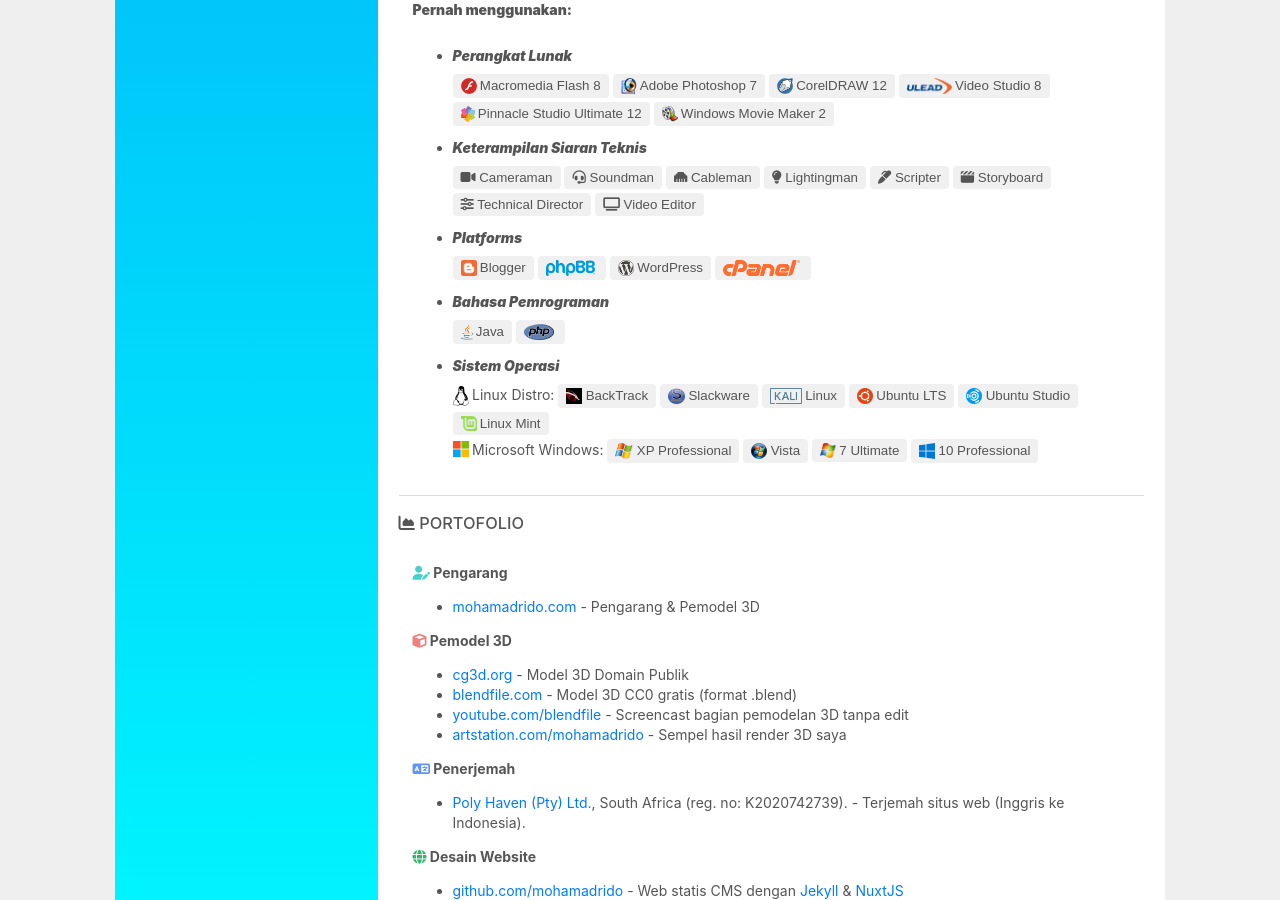
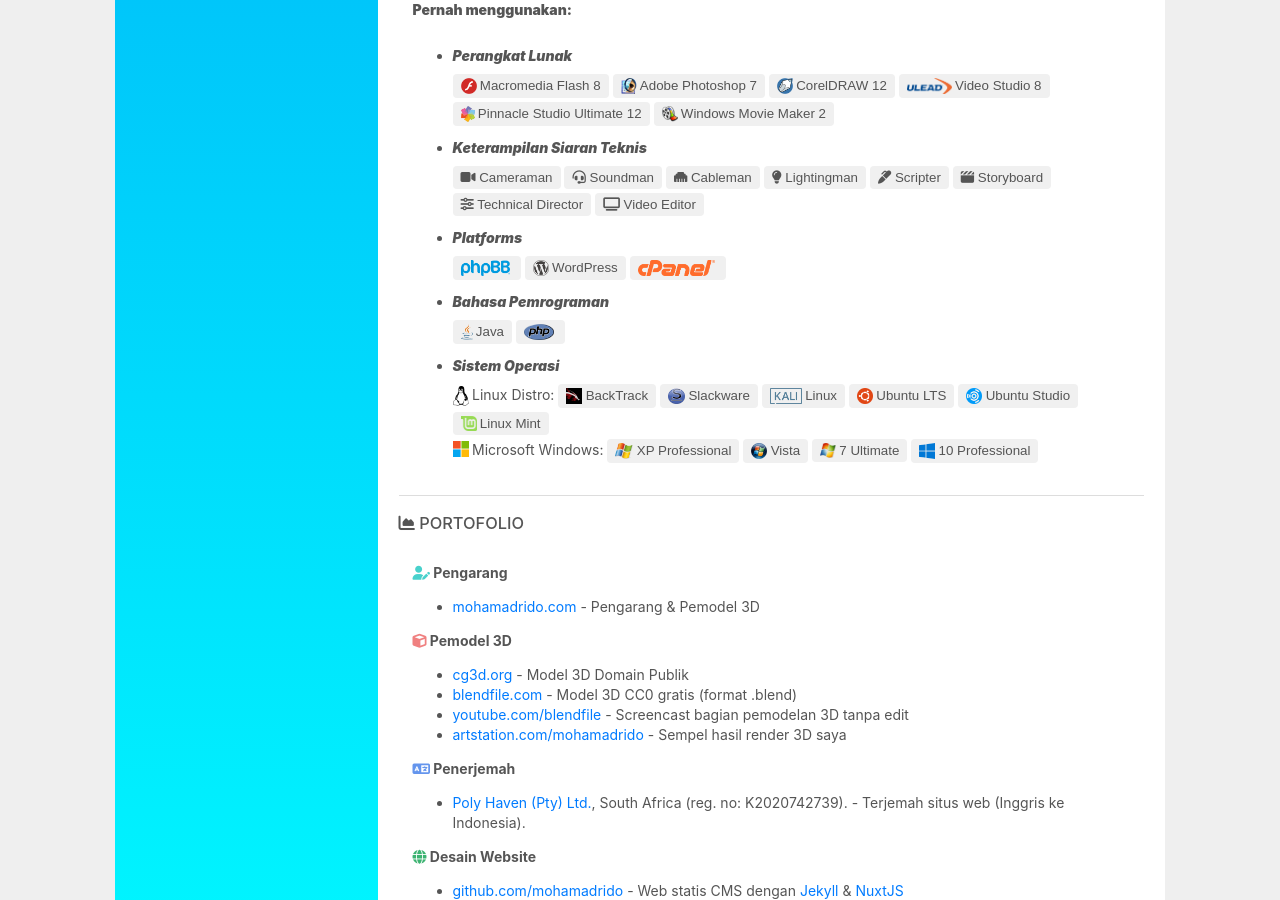
Before and after one commit to j5sacolasembalagens-pixel/xkhujztrbowverbtqv9mmmgnutuqjjakzdfafbwww, a Jekyll site: the page built from id.html, in a window 1280 px wide and 900 px high, scrolled down 1518 px. Built offline with Jekyll 4.4.1, drawn with Linux system fonts in a browser that asks for light colours; nearby versions of some CDN libraries.

Commit message:
Update id.html

```diff
--- a/id.html
+++ b/id.html
@@ -114,7 +114,7 @@
     <li class="li"><i>Keterampilan Siaran Teknis</i></li>
       <button class="link" onclick=camera_link();><a title='Cameraman' onclick="location.href='' target="_blank"><i class="fa-solid fa-video"></i> Cameraman</a></button> <button class="link" onclick=sound_link();><a title='Soundman' onclick="location.href='' target="_blank"><i class="fa-solid fa-headset"></i> Soundman</a></button> <button class="link" onclick=cable_link();><a title='Cableman' onclick="location.href='' target="_blank"><i class="fa-solid fa-ethernet"></i> Cableman</a></button> <button class="link" onclick=light_link();><a title='Lightingman' onclick="location.href='' target="_blank"><i class="fa-solid fa-lightbulb"></i> Lightingman</a></button> <button class="link" onclick=script_link();><a title='Scripter' onclick="location.href='' target="_blank"><i class="fa-solid fa-marker"></i> Scripter</a></button> <button class="link" onclick=story_link();><a title='Storyboard' onclick="location.href='' target="_blank"><i class="fa-solid fa-clapperboard"></i> Storyboard</a></button> <button class="link" onclick=td_link();><a title='Technical Director' onclick="location.href='' target="_blank"><i class="fa-solid fa-sliders"></i> Technical Director</a></button> <button class="link" onclick=ve_link();><a title='Video Editor' onclick="location.href='' target="_blank"><i class="fa-solid fa-tv"></i> Video Editor</a></button>
     <li class="li"><i>Platforms</i></li>
-      <button class="link" onclick=blogger_link();><a title='Blogger' onclick="location.href='' target="_blank"><img src="/blogger.png" class="icon">Blogger</a></button> <button class="link" onclick=phpbb_link();><a title='phpBB' onclick="location.href='' target="_blank"><img src="/phpbb.png" style="width: 49px;height:16px;vertical-align:text-top;margin-right:.25em;"></a></button> <button class="link" onclick=wordpress_link();><a title='WordPress' onclick="location.href='' target="_blank"><img src="/wp.png" class="icon">WordPress</a></button> <button class="link" onclick=cpanel_link();><a title='cPanel' onclick="location.href='' target="_blank"><img src="/cpanel.png" style="width: 77px;height:16px;vertical-align:text-top;margin-right:.25em;"></a></button>
+      <button class="link" onclick=phpbb_link();><a title='phpBB' onclick="location.href='' target="_blank"><img src="/phpbb.png" style="width: 49px;height:16px;vertical-align:text-top;margin-right:.25em;"></a></button> <button class="link" onclick=wordpress_link();><a title='WordPress' onclick="location.href='' target="_blank"><img src="/wp.png" class="icon">WordPress</a></button> <button class="link" onclick=cpanel_link();><a title='cPanel' onclick="location.href='' target="_blank"><img src="/cpanel.png" style="width: 77px;height:16px;vertical-align:text-top;margin-right:.25em;"></a></button>
     <li class="li"><i>Bahasa Pemrograman</i></li>
       <button class="link" onclick=java_link();><a title='Java' onclick="location.href='' target="_blank"><img src="/java.png" style="width: 12px;height:16px;vertical-align:text-top;margin-right:.25em;">Java</a></button> <button class="link" onclick=php_link();><a title='PHP' onclick="location.href='' target="_blank"><img src="/php.png" style="width: 30px;height:16px;vertical-align:text-top;margin-right:.25em;"></a></button>
     <li class="li"><i>Sistem Operasi</i></li>
```
